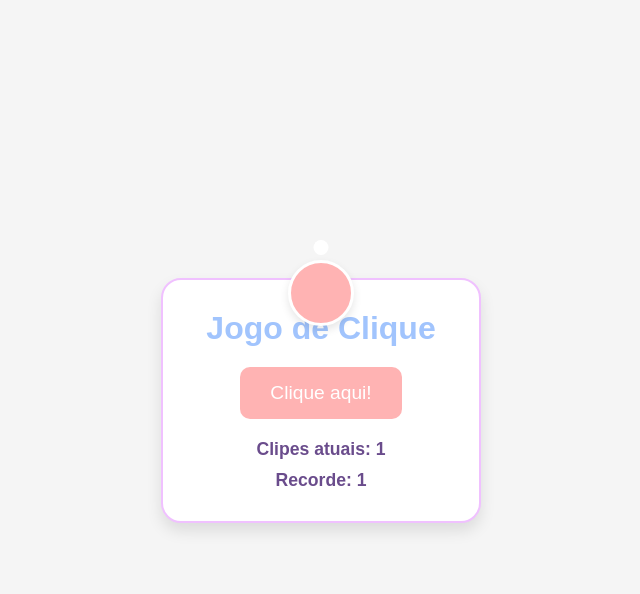
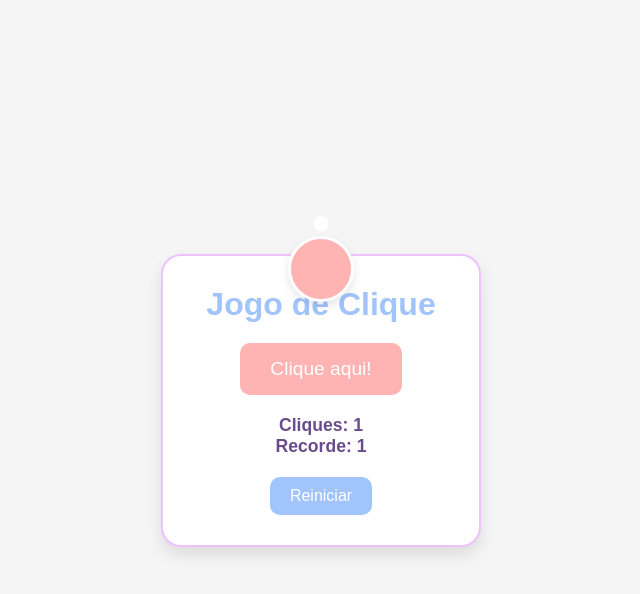
Before and after one commit to limacami/camislinda, a plain HTML site: page index.html in a window 1280 px wide. Both pictures are taken after a click on the button "Clique aqui!". Shown: the whole page, without its empty margins (319-959 px from the left). Drawn offline with Linux system fonts and the light colour scheme.

Commit message:
gfyjhfth

```diff
--- a/index.html
+++ b/index.html
@@ -13,8 +13,11 @@
             <button id="click-button">Clique aqui!</button>
         </div>
         <div class="stats">
-            <p><strong>Clipes atuais:</strong> <span id="click-count">0</span></p>
+            <p><strong>Cliques:</strong> <span id="click-count">0</span></p>
             <p><strong>Recorde:</strong> <span id="highscore">0</span></p>
+        </div>
+        <div class="restart-area">
+            <button id="restart-button">Reiniciar</button>
         </div>
     </div>
 
--- a/java.js
+++ b/java.js
@@ -1,13 +1,30 @@
 let clickCount = 0;
 let highscore = localStorage.getItem('highscore') || 0;
 
-document.getElementById('click-button').addEventListener('click', () => {
-    clickCount++;
+// Atualiza a contagem de cliques e o recorde
+function updateStats() {
     document.getElementById('click-count').textContent = clickCount;
 
     if (clickCount > highscore) {
         highscore = clickCount;
         document.getElementById('highscore').textContent = highscore;
-        localStorage.setItem('highscore', highscore); // Salvar o recorde no localStorage
+        localStorage.setItem('highscore', highscore); // Salvar no localStorage
     }
+}
+
+// Função para reiniciar o jogo
+function restartGame() {
+    clickCount = 0;
+    updateStats();
+}
+
+// Adicionar eventos aos botões
+document.getElementById('click-button').addEventListener('click', () => {
+    clickCount++;
+    updateStats();
 });
+
+document.getElementById('restart-button').addEventListener('click', restartGame);
+
+// Inicializar o jogo com as informações atuais
+updateStats();
--- a/style.css
+++ b/style.css
@@ -63,6 +63,25 @@ h1 {
     font-weight: bold;
 }
 
+.restart-area {
+    margin-top: 20px;
+}
+
+#restart-button {
+    background-color: #a1c4fd; /* Azul pastel */
+    color: #fff;
+    border: none;
+    padding: 10px 20px;
+    font-size: 1rem;
+    border-radius: 10px;
+    cursor: pointer;
+    transition: background-color 0.3s;
+}
+
+#restart-button:hover {
+    background-color: #6699ff; /* Azul mais forte */
+}
+
 /* Adicionando um laço fofo na parte superior da caixinha */
 .container::before {
     content: "";
@@ -89,7 +108,3 @@ h1 {
     background-color: #fff;
     border-radius: 50%;
 }
-
-.stats p {
-    margin-top: 10px;
-}
```
